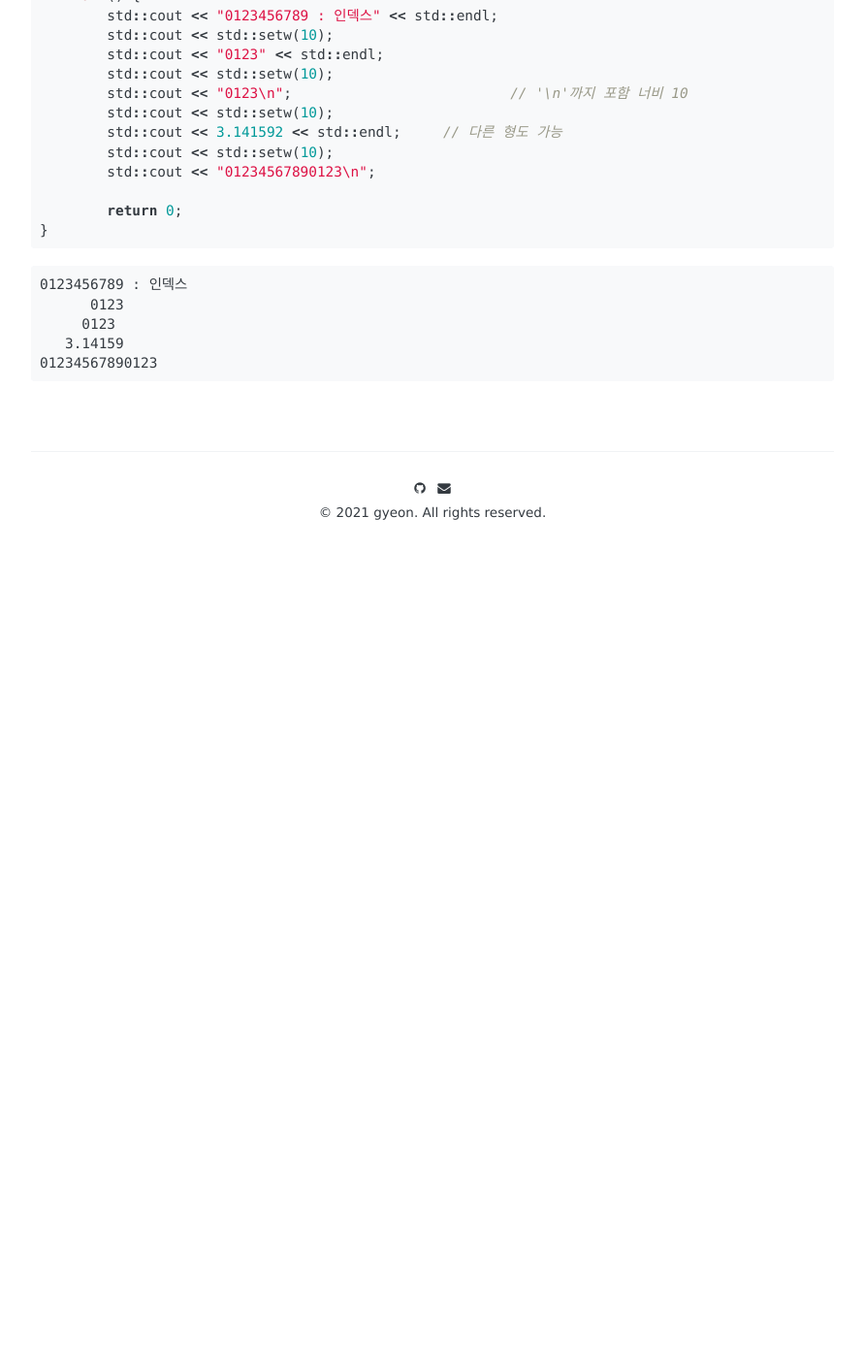
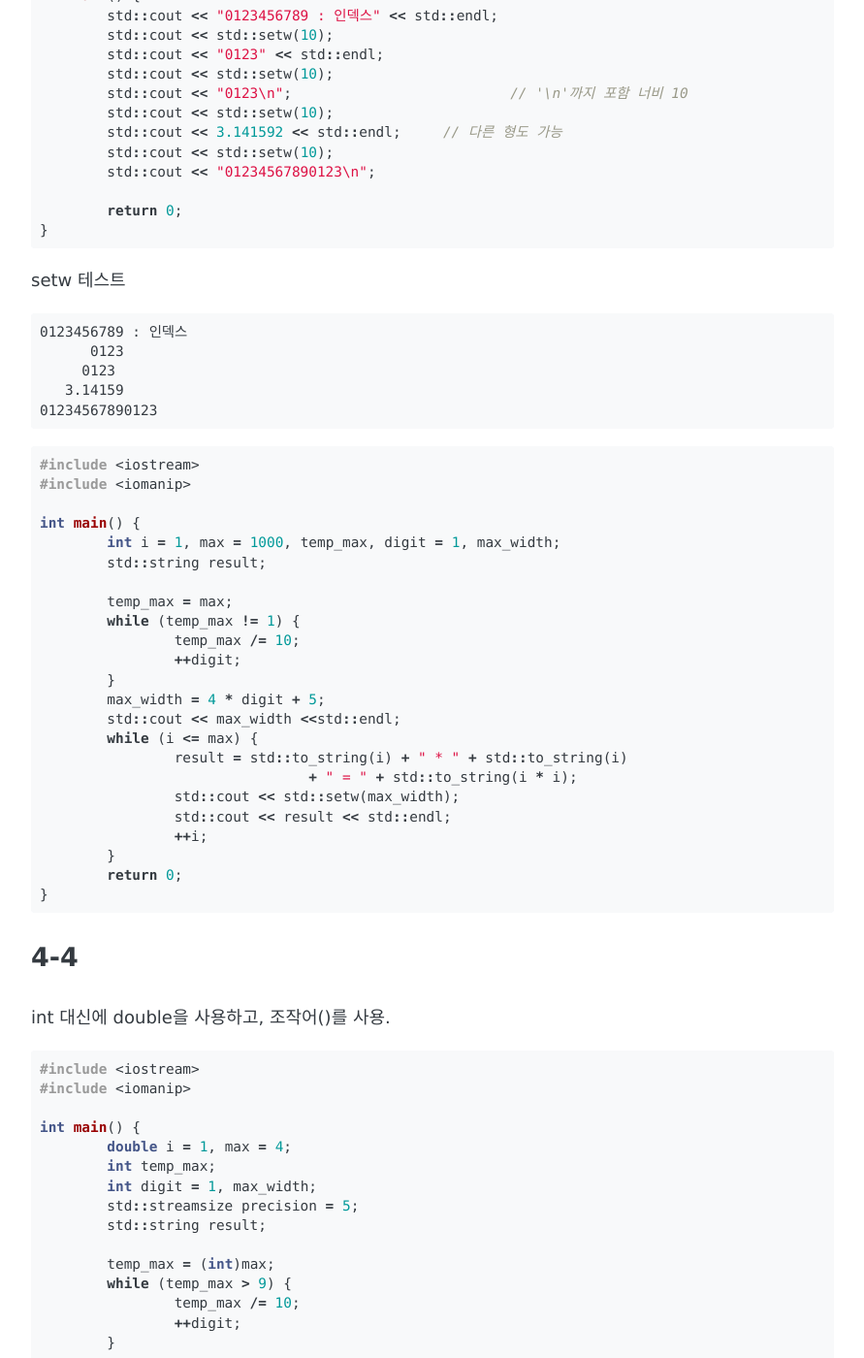
Before and after one commit to gyujun9403/gyujun9403.github.io, a Jekyll site: the page built from _posts/2021-12-28-accelcpp-04.md, in a window 1280 px wide and 1400 px high, scrolled down 1102 px. Shown: the whole window at 97% size, without its empty margins (194-1085 px from the left). Built offline with Jekyll 4.4.1, drawn with Linux system fonts in a browser that asks for light colours; some web fonts are replaced; comment, search, counter and statistics services are not loaded; before the commit the page ends 1732 px from its top, so only the background shows below that; some of the changed text lies outside the part shown.

Commit message:
챕터 4 문제풀이

````diff
--- a/_posts/2021-12-28-accelcpp-04.md
+++ b/_posts/2021-12-28-accelcpp-04.md
@@ -18,8 +18,8 @@ struct Student_info {
 };
 ```
 우선, `s.name`은 `string`이기때문에 `s.name.size()`는 `string::size_type`형이다. 따라서 우선 `maxlen`을 `int`형에서 `string::size_type`형으로 바꿔서 선언한다.
-그리고, `s` 및 `maxlen`의 초기화가 안되어있으므로 해당 변수들의 초기확까지 진행해야 `max(s.name.size(), maxlen)`이 올바르게 동작할것이다.
-### 4-2
+그리고, `s` 및 `maxlen`의 초기화가 안되어있으므로 해당 변수들의 초기화까지 진행해야 `max(s.name.size(), maxlen)`이 올바르게 동작할것이다.
+### 4-2, 4-3
 setw를 사용한 제곱수 출력 프로그램.
 ```cpp
 #include <iomanip>
@@ -41,6 +41,7 @@ int main() {
 	return 0;
 }
 ```
+setw 테스트
 ```
 0123456789 : 인덱스
       0123
@@ -48,3 +49,116 @@ int main() {
    3.14159
 01234567890123
 ```
+```cpp
+#include <iostream>
+#include <iomanip>
+
+int main() {
+	int i = 1, max = 1000, temp_max, digit = 1, max_width;
+	std::string result;
+
+	temp_max = max;
+	while (temp_max != 1) {
+		temp_max /= 10;
+		++digit;
+	}
+	max_width = 4 * digit + 5;
+	std::cout << max_width <<std::endl;
+	while (i <= max) {
+		result = std::to_string(i) + " * " + std::to_string(i)
+				+ " = " + std::to_string(i * i);
+		std::cout << std::setw(max_width);
+		std::cout << result << std::endl;
+		++i;
+	}
+	return 0;
+}
+```
+
+### 4-4
+int 대신에 double을 사용하고, 조작어()를 사용.
+```cpp
+#include <iostream>
+#include <iomanip>
+
+int main() {
+	double i = 1, max = 4;
+	int temp_max;
+	int digit = 1, max_width;
+	std::streamsize precision = 5;
+	std::string result;
+
+	temp_max = (int)max;
+	while (temp_max > 9) {
+		temp_max /= 10;
+		++digit;
+	}
+
+	max_width = precision + 1;
+	std::cout << max_width <<std::endl;
+	while (i <= max) {
+		std::cout << std::setw(max_width);
+		std::cout << std::setprecision(precision) <<i * i << '\n' << std::endl;
+		i = i + 0.005;
+	}
+	return 0;
+}
+```
+### 4-5
+```cpp
+#include <algorithm>
+#include <iostream>
+#include <vector>
+
+void prt_str(std::string str) {
+	std::cout << str << " ";
+}
+
+int main() {
+	std::string in, temp;
+	std::vector<std::string> answer;
+	char 	delimiter = ' ';
+	while (getline(std::cin, temp, delimiter) != NULL) {
+		answer.push_back(temp);
+	}
+	std::for_each(answer.begin(), answer.end(), prt_str);
+}
+```
+### 4-6
+pass
+### 4-7
+```cpp
+#include <iostream>
+#include <vector>
+#include <functional>
+
+bool is_stoiable(std::string str) {
+	size_t i;
+
+	for (i = 0; i < str.size() ; i++) {
+		if ((str[i] >= 'A' && str[i] <= 'Z') || (str[i] >= 'a' && str[i] <= 'z'))
+			return false;
+	}
+	return true;
+}
+
+int main() {
+	std::string temp;
+	std::vector<int> answer;
+	int sum = 0, num;
+	char 	delimiter = ' ';
+	while (getline(std::cin, temp, delimiter) != NULL) {
+		if (is_stoiable(temp)) {
+			std::cout << temp << std::endl;
+			num = stoi(temp);
+			answer.push_back(num);
+		}
+	}
+	for (int i = 0; i < answer.size(); i++) {
+		sum += answer[i];
+	}
+	std::cout << sum << std::endl;
+}
+```
+### 4-8
+f는 double이 가장 유력하다. 그러나 컴파일시 특정 플래그들을 설정하지 않는다면 float, int 등의 정수형도 가능할것이다.
````
Also changed, not shown: _posts/2022-01-28-easy_OS-Chapter01.md (added, +48 -0 lines).
